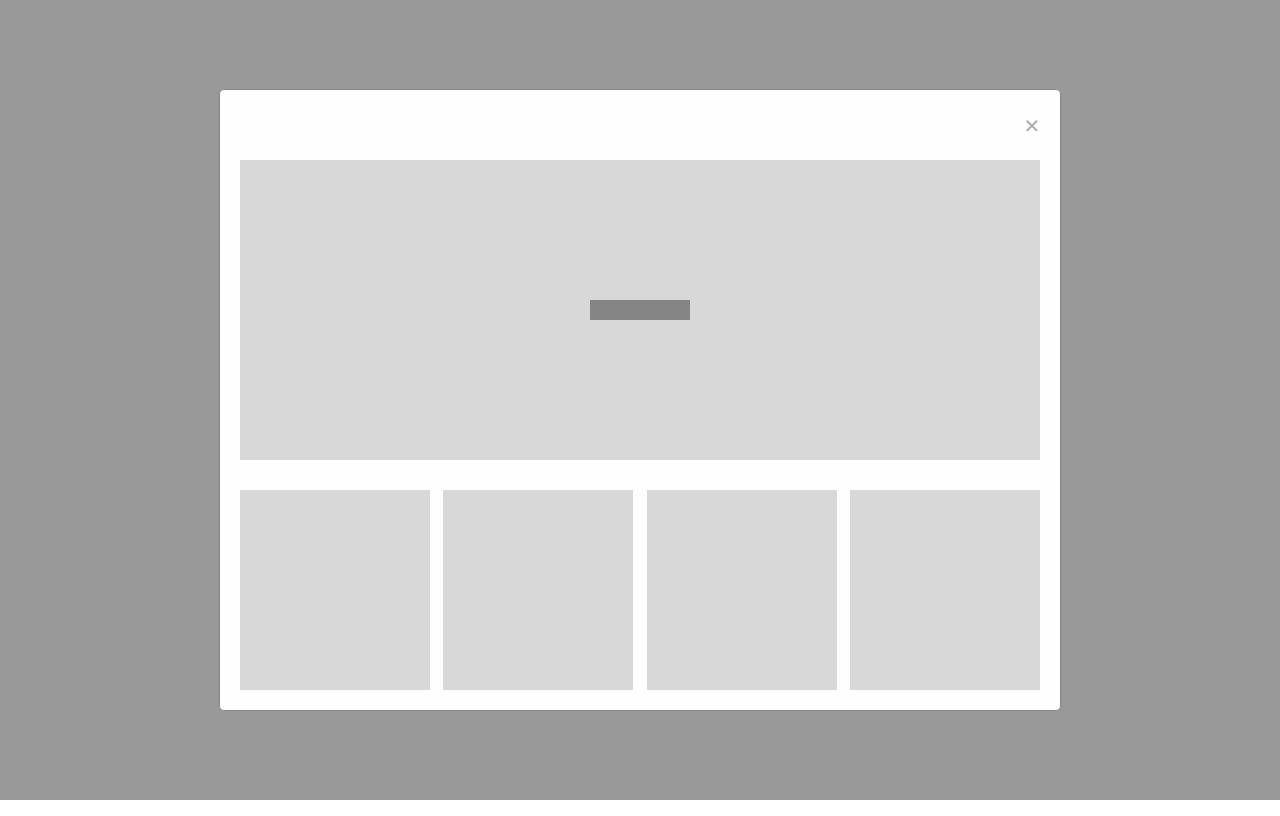
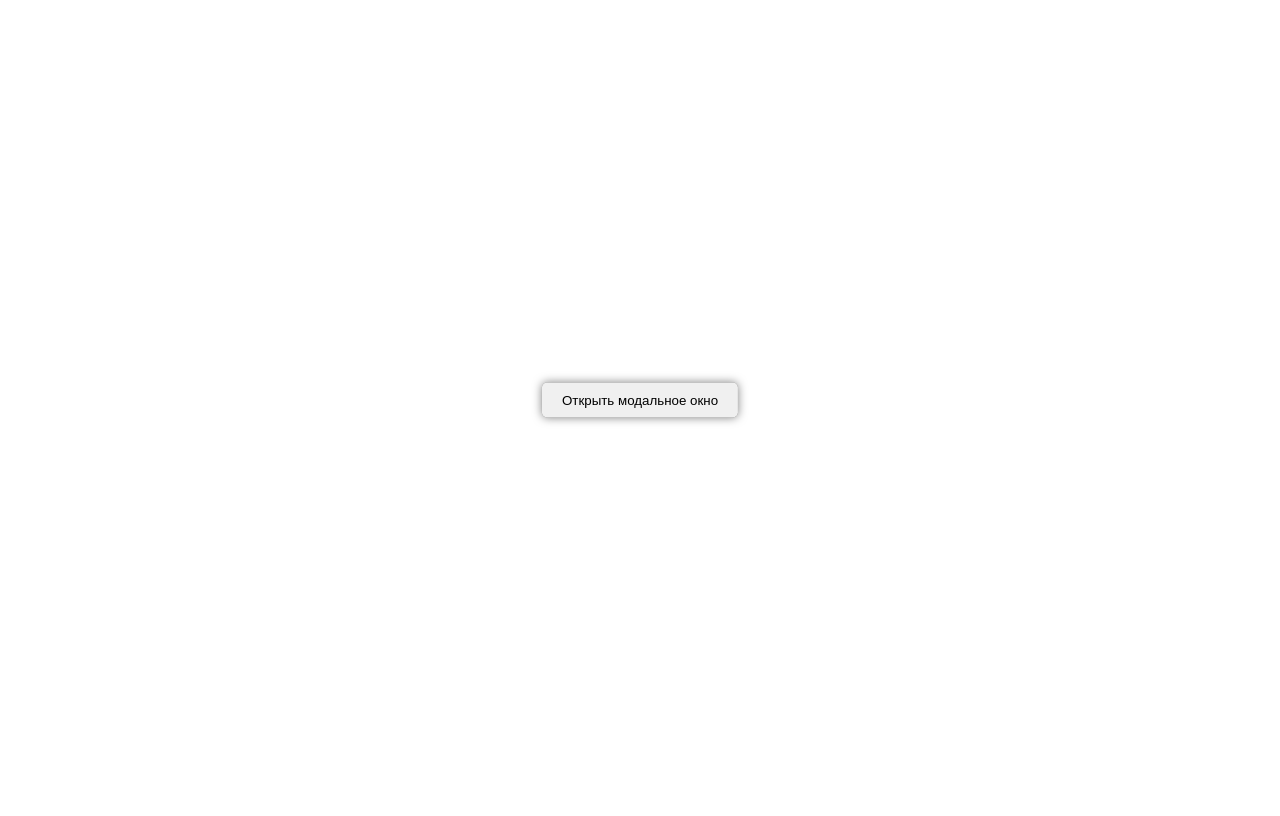
Before and after one commit to RomanWDeveloper/webittest, a plain HTML site: page index.html in a window 1280 px wide. Drawn offline with Linux system fonts and the light colour scheme.

Commit message:
Update index.html

```diff
--- a/index.html
+++ b/index.html
@@ -9,7 +9,7 @@
 <body>
     <button class="modal-btn">Открыть модальное окно</button>
 
-    <div class="modal">
+    <div class="modal" style="display: none">
       <div class="modal-content">
         <span class="close">&times;</span>
         <div class="content">
```
